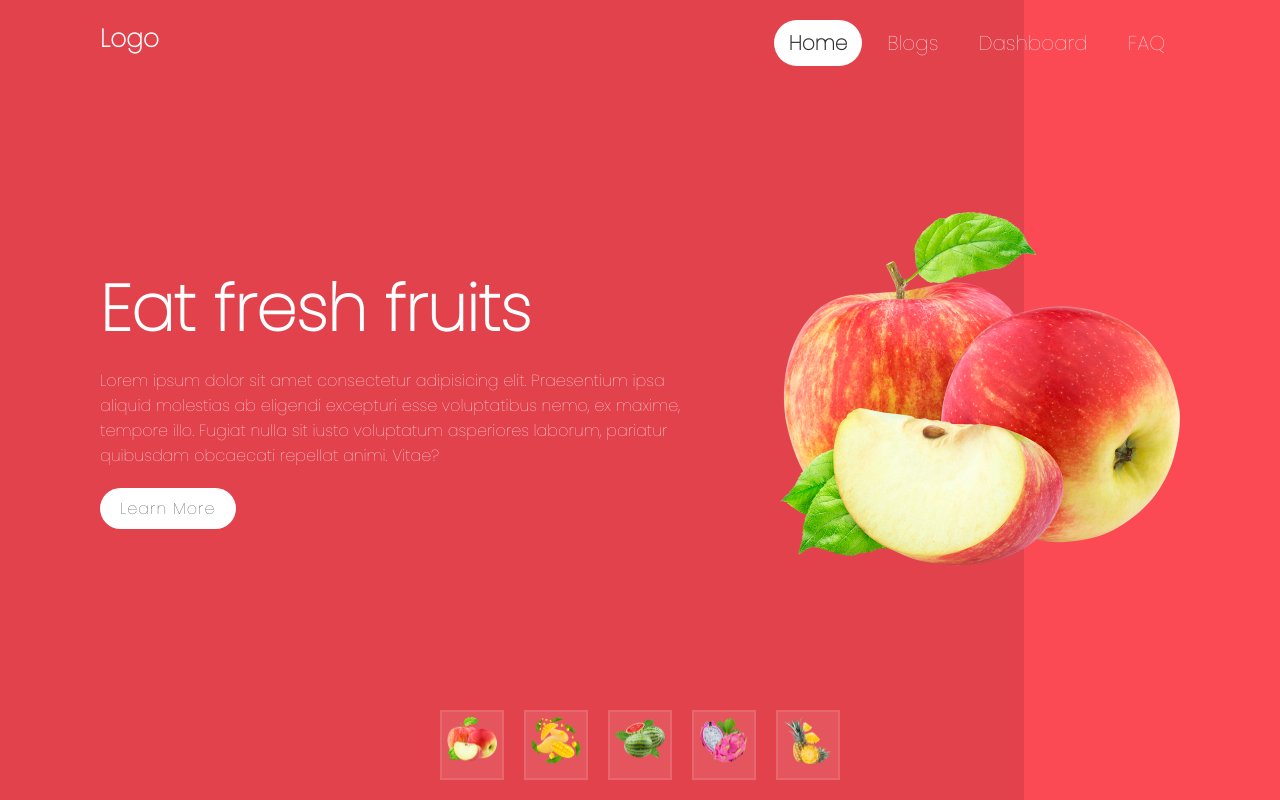
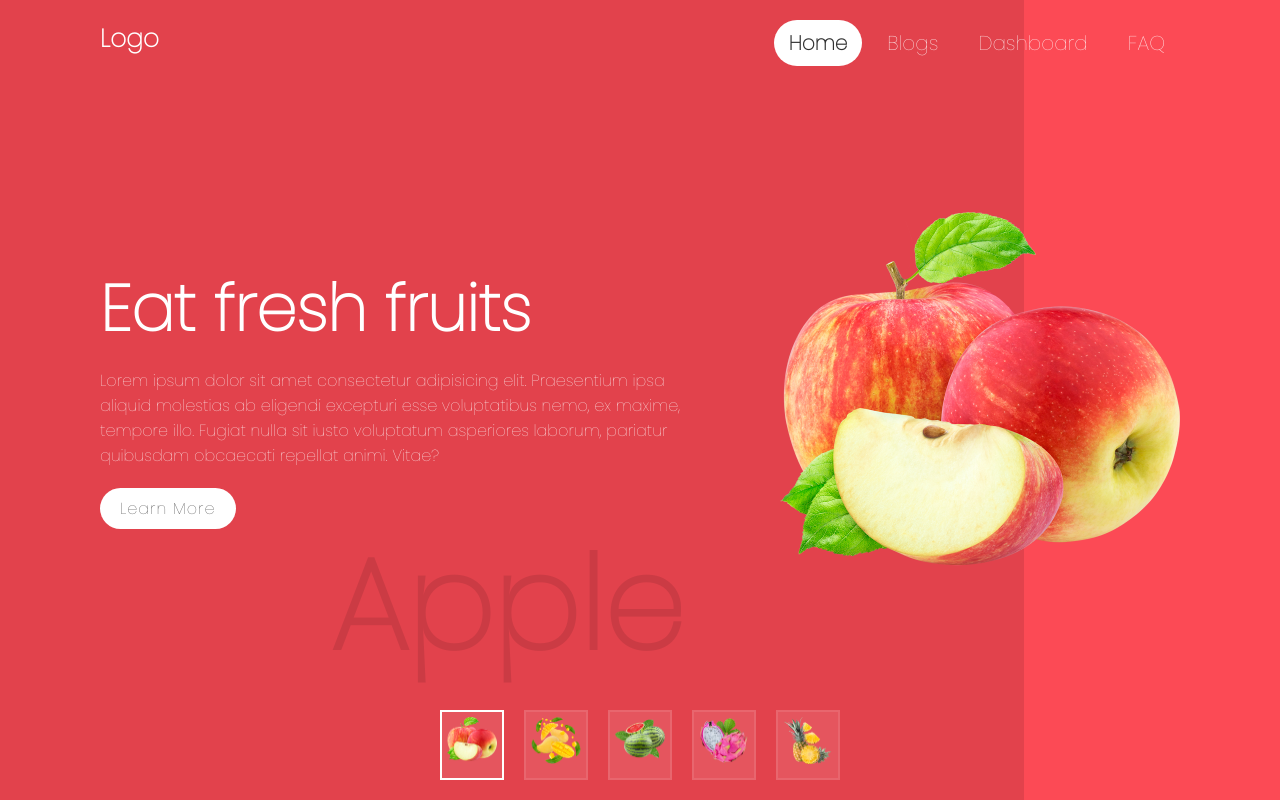
Before and after one commit to SandeepKumarYaramchitti/css-poc, a plain HTML site: page index.html in a window 1280 px wide. Drawn offline with Linux system fonts and the light colour scheme.

Commit message:
Update index.html

```diff
--- a/index.html
+++ b/index.html
@@ -30,7 +30,7 @@
             </div>
         </div>
         <ul class="thumb">
-            <li data-text="Apple"><img src="apple.png"/></li>
+            <li data-text="Apple" class="active"><img src="apple.png"/></li>
             <li data-text="Mango"><img src="mango.png"/></li>
             <li data-text="Watermelon"><img src="watermelon.png"/></li>
             <li data-text="Dragonfruits"><img src="dragonfruits.png"/></li>
```
